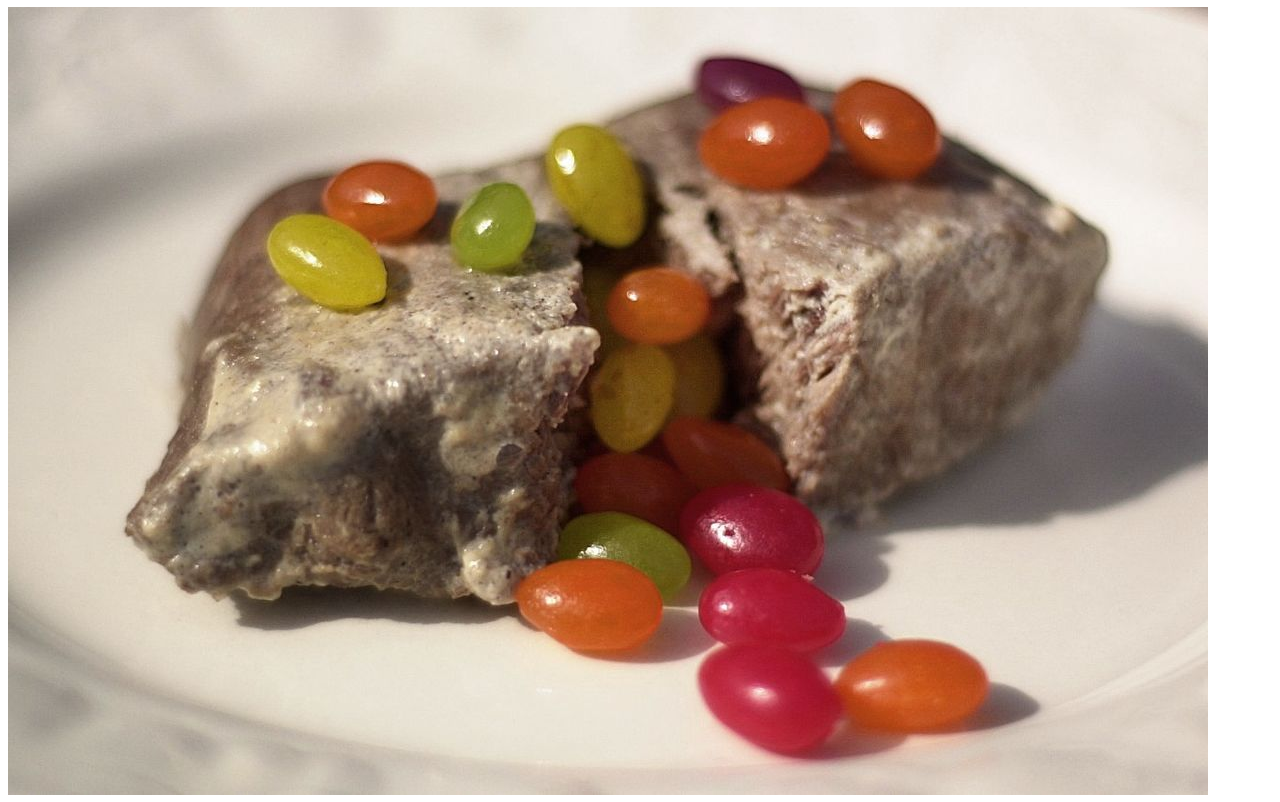
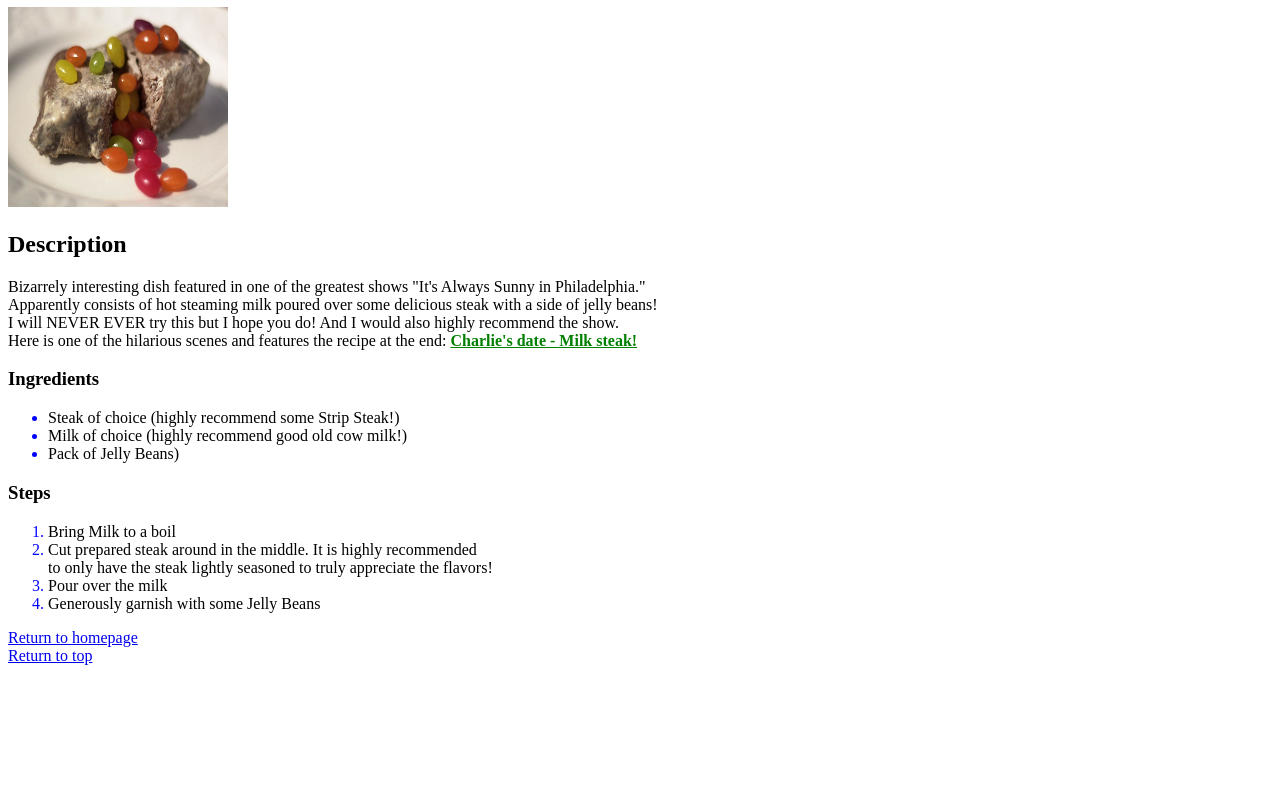
Before and after one commit to Ahmad1786/odin-recipes, a plain HTML site: page recipes/milk-steak.html in a window 1280 px wide. Shown: the part 73-875 px from the top of the page. After the commit the page ends 800 px from the top, so only its background shows below. Drawn offline with Linux system fonts and the light colour scheme.

Commit message:
Add Very Basic CSS Styling

```diff
--- a/recipes/milk-steak.html
+++ b/recipes/milk-steak.html
@@ -5,6 +5,7 @@
     <meta http-equiv="X-UA-Compatible" content="IE=edge">
     <meta name="viewport" content="width=device-width, initial-scale=1.0">
     <title>Milk Steak</title>
+    <link rel="stylesheet" href="./../style.css">
 </head>
 <body>
     <h1>Milk Steak</h1>
@@ -14,23 +15,23 @@
      Bizarrely interesting dish featured in one of the greatest shows "It's Always Sunny in Philadelphia."
     <br>Apparently consists of hot steaming milk poured over some delicious steak with a side of jelly beans!
     <br>I will NEVER EVER try this but I hope you do! And I would also highly recommend the show. <br> Here is one of
-    the hilarious scenes and features the recipe at the end: <a href="https://www.youtube.com/watch?v=3tUX4tQ6m7U">Charlie's date - Milk steak!</a>
+    the hilarious scenes and features the recipe at the end: <a class="a-link" href="https://www.youtube.com/watch?v=3tUX4tQ6m7U">Charlie's date - Milk steak!</a>
 
     </p>
     <h3>Ingredients</h3>
-    <ul>
-        <li>Steak of choice (highly recommend some Strip Steak!)</li>
-        <li>Milk of choice (highly recommend good old cow milk!)</li>
-        <li>Pack of Jelly Beans</li>
+    <ul class="blue-dot">
+        <li><div>Steak of choice (highly recommend some Strip Steak!)</div></li>
+        <li><div>Milk of choice (highly recommend good old cow milk!)</div></li>
+        <li><div>Pack of Jelly Beans)</div></li>
     </ul>
 
     <h3>Steps</h3>
-    <ol>
-        <li>Bring Milk to a boil</li>
-        <li>Cut prepared steak around in the middle. It is highly recommended
-          <br>to only have the steak lightly seasoned to truly appreciate the flavors!</li>
-        <li>Pour over the milk</li>
-        <li>Generously garnish with some Jelly Beans</li>
+    <ol class="num">
+        <li><div>Bring Milk to a boil</div></li>
+        <li><div>Cut prepared steak around in the middle. It is highly recommended
+          <br>to only have the steak lightly seasoned to truly appreciate the flavors!</div></li>
+        <li><div>Pour over the milk</div></li>
+        <li><div>Generously garnish with some Jelly Beans</div></li>
     </ol>
     <a href="../index.html">Return to homepage</a>
     <br>
--- /dev/null
+++ b/style.css
@@ -0,0 +1,23 @@
+h1 {
+    color:red;
+}
+img {
+    height: 200px;
+    width: 220px;
+}
+.blue-dot{
+    color: blue;
+}
+.not{
+    color: black;
+}
+.a-link {
+    color: green;
+    font-weight: bold;
+}
+div{
+    color:black;
+}
+.num {
+    color: blue;
+}
```
Also changed, not shown: index.html (+12 -6 lines), recipes/doodh-soda.html (+4 -3 lines), recipes/fried-egg.html (+4 -3 lines), images/combo.JPG (renamed from combo.JPG), images/pan_galactic.jpg (deleted), images/pie_lemonade.jpg (deleted).
